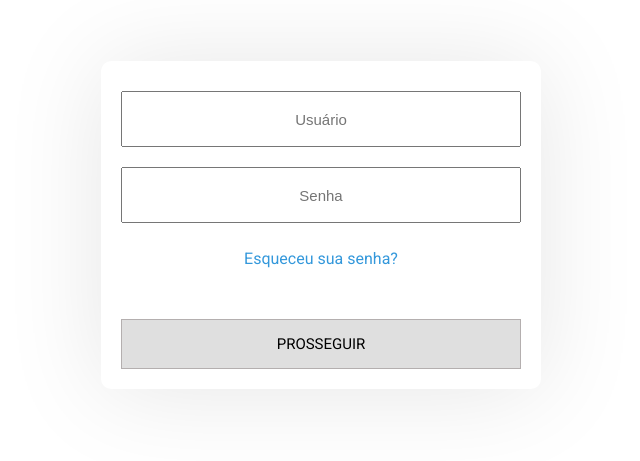
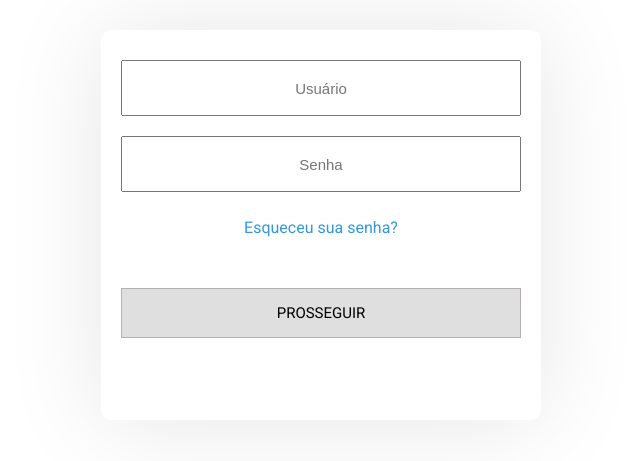
Before and after one commit to ronaldo493/Igreja, a React (Create React App) app: page / in a window 1280 px wide. Shown: the part 175-636 px from the top of the page, without its empty margins (319-959 px from the left). Built offline with nearby package versions, Linux system fonts and the light colour scheme.

Commit message:
corrigido o bug que dava na tela de login
bug da div inteira se mover

```diff
--- a/src/styles/map.js
+++ b/src/styles/map.js
@@ -47,6 +47,7 @@ export const StyleContainer = styled.div`
 
 export const StyleForm = styled.form`
     width: 400px;
+    height: 350px;
     background-color: #fff;
     box-shadow: 0 2px 100px rgba(0, 0, 0, 0.1);
     border-radius: 10px;
```
